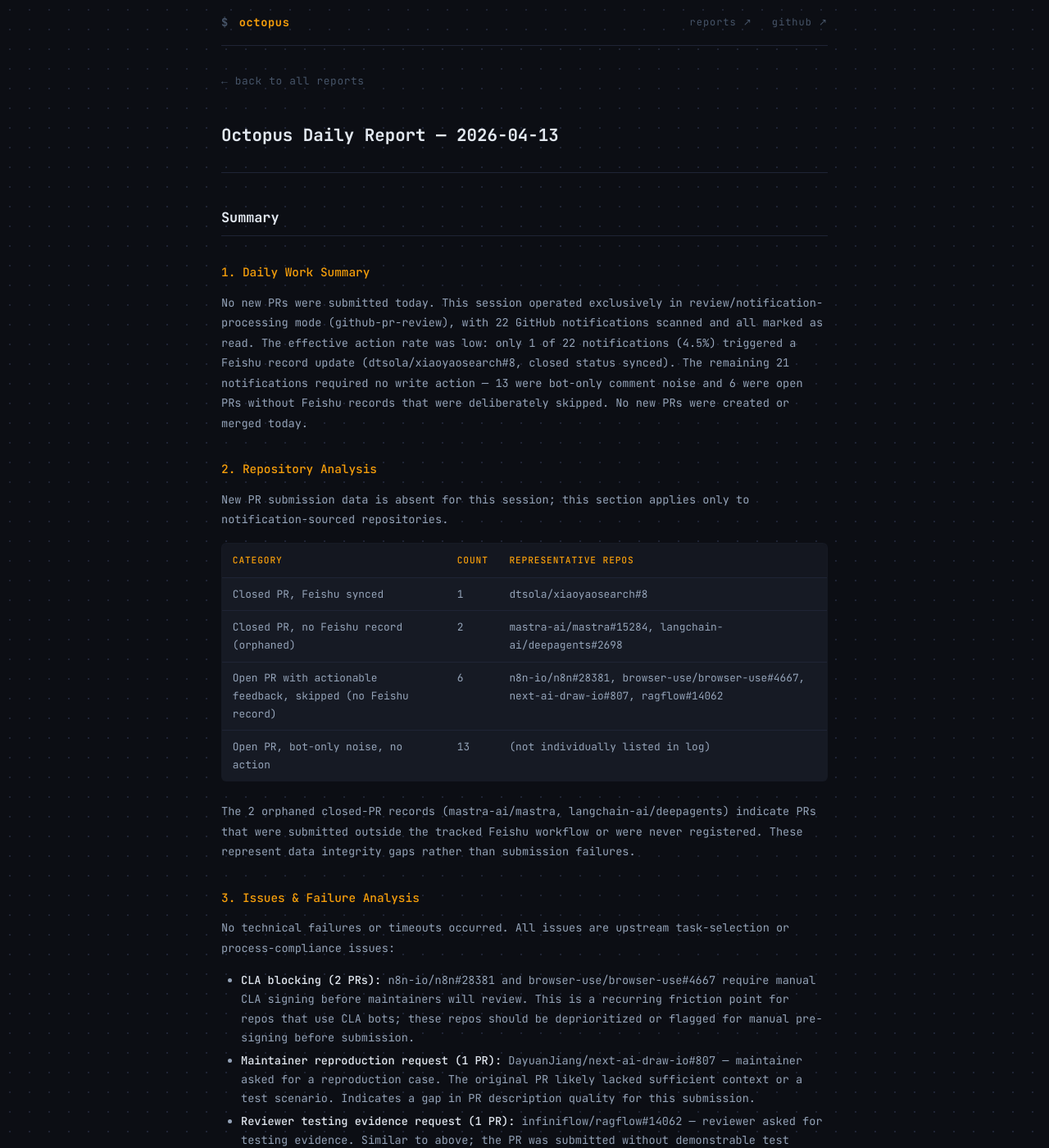
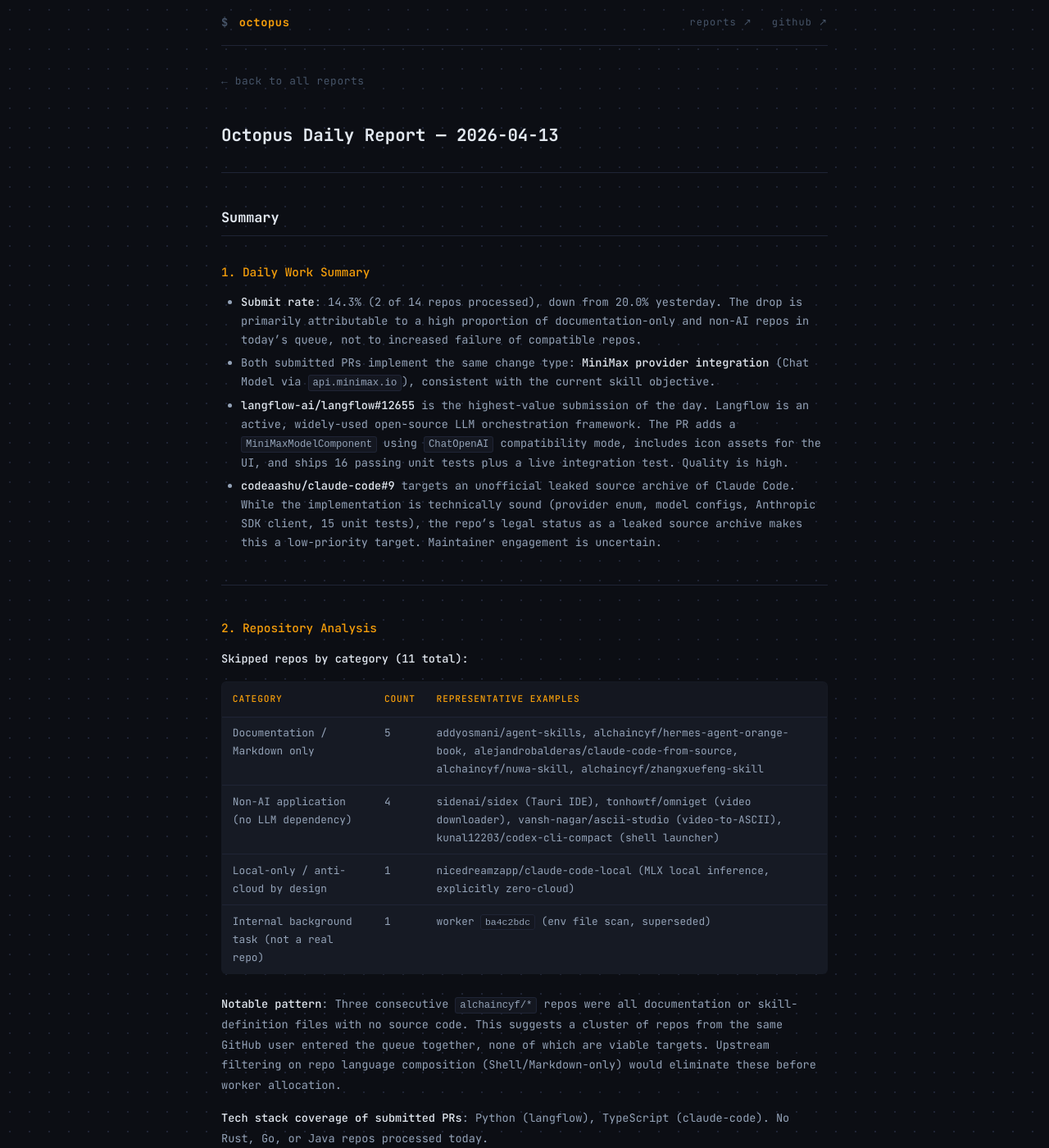
Before and after one commit to octo-patch/daily-reports, a Jekyll site: the page built from 2026-04/2026-04-13.md, in a window 1280 px wide and 1400 px high. Shown: the whole window at 82% size. Built offline with Jekyll 4.4.1, drawn with Linux system fonts in a browser that asks for light colours; some of the changed text lies outside the part shown.

Commit message:
daily report: 2026-04-13

```diff
--- a/2026-04/2026-04-13.md
+++ b/2026-04/2026-04-13.md
@@ -1,53 +1,55 @@
 ---
 layout: report
 title: "Octopus Daily Report — 2026-04-13"
-summary: "No new PRs were submitted today. This session operated exclusively in review/notification-processing mode (github-pr-review), with 22 GitHub notifications scanned and all marked as read. The effective"
+summary: "- **Submit rate**: 14.3% (2 of 14 repos processed), down from 20.0% yesterday. The drop is primarily attributable to a high proportion of documentation-only and non-AI repos in todays queue, not to in"
 ---
 
 ## Summary
 
 ### 1. Daily Work Summary
 
-No new PRs were submitted today. This session operated exclusively in review/notification-processing mode (github-pr-review), with 22 GitHub notifications scanned and all marked as read. The effective action rate was low: only 1 of 22 notifications (4.5%) triggered a Feishu record update (dtsola/xiaoyaosearch#8, closed status synced). The remaining 21 notifications required no write action — 13 were bot-only comment noise and 6 were open PRs without Feishu records that were deliberately skipped. No new PRs were created or merged today.
+- **Submit rate**: 14.3% (2 of 14 repos processed), down from 20.0% yesterday. The drop is primarily attributable to a high proportion of documentation-only and non-AI repos in today's queue, not to increased failure of compatible repos.
+- Both submitted PRs implement the same change type: **MiniMax provider integration** (Chat Model via `api.minimax.io`), consistent with the current skill objective.
+- **langflow-ai/langflow#12655** is the highest-value submission of the day. Langflow is an active, widely-used open-source LLM orchestration framework. The PR adds a `MiniMaxModelComponent` using `ChatOpenAI` compatibility mode, includes icon assets for the UI, and ships 16 passing unit tests plus a live integration test. Quality is high.
+- **codeaashu/claude-code#9** targets an unofficial leaked source archive of Claude Code. While the implementation is technically sound (provider enum, model configs, Anthropic SDK client, 15 unit tests), the repo's legal status as a leaked source archive makes this a low-priority target. Maintainer engagement is uncertain.
+
+---
 
 ### 2. Repository Analysis
 
-New PR submission data is absent for this session; this section applies only to notification-sourced repositories.
+**Skipped repos by category (11 total):**
 
-| Category | Count | Representative Repos |
-|----------|-------|----------------------|
-| Closed PR, Feishu synced | 1 | dtsola/xiaoyaosearch#8 |
-| Closed PR, no Feishu record (orphaned) | 2 | mastra-ai/mastra#15284, langchain-ai/deepagents#2698 |
-| Open PR with actionable feedback, skipped (no Feishu record) | 6 | n8n-io/n8n#28381, browser-use/browser-use#4667, next-ai-draw-io#807, ragflow#14062 |
-| Open PR, bot-only noise, no action | 13 | (not individually listed in log) |
+| Category | Count | Representative Examples |
+|---|---|---|
+| Documentation / Markdown only | 5 | addyosmani/agent-skills, alchaincyf/hermes-agent-orange-book, alejandrobalderas/claude-code-from-source, alchaincyf/nuwa-skill, alchaincyf/zhangxuefeng-skill |
+| Non-AI application (no LLM dependency) | 4 | sidenai/sidex (Tauri IDE), tonhowtf/omniget (video downloader), vansh-nagar/ascii-studio (video-to-ASCII), kunal12203/codex-cli-compact (shell launcher) |
+| Local-only / anti-cloud by design | 1 | nicedreamzapp/claude-code-local (MLX local inference, explicitly zero-cloud) |
+| Internal background task (not a real repo) | 1 | worker `ba4c2bdc` (env file scan, superseded) |
 
-The 2 orphaned closed-PR records (mastra-ai/mastra, langchain-ai/deepagents) indicate PRs that were submitted outside the tracked Feishu workflow or were never registered. These represent data integrity gaps rather than submission failures.
+**Notable pattern**: Three consecutive `alchaincyf/*` repos were all documentation or skill-definition files with no source code. This suggests a cluster of repos from the same GitHub user entered the queue together, none of which are viable targets. Upstream filtering on repo language composition (Shell/Markdown-only) would eliminate these before worker allocation.
+
+**Tech stack coverage of submitted PRs**: Python (langflow), TypeScript (claude-code). No Rust, Go, or Java repos processed today.
+
+---
 
 ### 3. Issues & Failure Analysis
 
-No technical failures or timeouts occurred. All issues are upstream task-selection or process-compliance issues:
+**Timeout (1 worker)**
 
-- **CLA blocking (2 PRs):** n8n-io/n8n#28381 and browser-use/browser-use#4667 require manual CLA signing before maintainers will review. This is a recurring friction point for repos that use CLA bots; these repos should be deprioritized or flagged for manual pre-signing before submission.
-- **Maintainer reproduction request (1 PR):** DayuanJiang/next-ai-draw-io#807 — maintainer asked for a reproduction case. The original PR likely lacked sufficient context or a test scenario. Indicates a gap in PR description quality for this submission.
-- **Reviewer testing evidence request (1 PR):** infiniflow/ragflow#14062 — reviewer asked for testing evidence. Similar to above; the PR was submitted without demonstrable test coverage or before-after evidence.
-- **Bot-only comment noise (13 PRs):** The majority of notifications were triggered by CI bots or auto-responders, not human maintainer activity. No action is needed, but the high bot-noise ratio (59%) suggests the notification filter could be tightened to reduce processing overhead.
+- One worker timed out. The task execution log does not include a specific repo for this timeout, only that `Worker Health: Timeout/Error = 1`. Root cause is insufficient data to determine — could be a large repo clone, slow test suite, or network issue. No pattern can be established from a single occurrence.
+- Recommend: ensure timeout logs capture the repo name at task-start so post-hoc analysis is possible.
 
-No OOM, crash, or timeout events were recorded. Worker health data shows 0 workers active, consistent with a lightweight review-only run.
+**Skipped repo patterns**
+
+- The dominant skip reason is **no qualifying architecture**: repos lack both a multi-LLM provider registry and a pluggable TTS system. This is an upstream task-selection problem, not a bot issue. The bot correctly identified and skipped all 11 repos.
+- The `alchaincyf` cluster (3 repos in sequence, all skill/doc files) indicates the queue source is not filtering by repo language or file-type composition. Adding a pre-screen step (e.g., reject repos where >80% of files are Markdown/PDF/Shell) would reduce wasted worker cycles.
+- `nicedreamzapp/claude-code-local` is a structural incompatibility: the project is philosophically opposed to cloud APIs. This type of repo should be flagged for permanent blacklist rather than re-queued.
+
+---
 
 ### 4. PR Follow-up Tracking
 
-| PR | Status | Maintainer Feedback |
-|----|--------|---------------------|
-| dtsola/xiaoyaosearch#8 | Closed | No feedback; Feishu record updated |
-| mastra-ai/mastra#15284 | Closed | No Feishu record; orphaned |
-| langchain-ai/deepagents#2698 | Closed | No Feishu record; orphaned |
-| n8n-io/n8n#28381 | Open, blocked | CLA signing required |
-| browser-use/browser-use#4667 | Open, blocked | CLA signing required |
-| DayuanJiang/next-ai-draw-io#807 | Open, pending | Maintainer requests issue reproduction |
-| infiniflow/ragflow#14062 | Open, pending | Reviewer requests testing evidence |
-
-**Patterns:**
-- Merge count is 0 per log detail (the "Merged: 1" in the header metric likely reflects a counting difference; the log explicitly records 0 merged PRs).
-- Two repos (n8n, browser-use) are CLA-gated and should be added to a watchlist or blacklist pending manual CLA resolution.
-- Two repos (next-ai-draw-io, ragflow) have maintainers actively engaged but requesting more evidence — these are salvageable if follow-up responses are provided. Actionable: supply reproduction steps for next-ai-draw-io#807 and test output for ragflow#14062 as a manual follow-up.
-- No responsive maintainers have merged PRs this cycle; overall merge activity is stalled. Insufficient data to determine whether this reflects PR quality issues or maintainer inactivity across the broader portfolio.
+- **Review activity today**: 0 notifications, 0 merged, 0 closed, 0 comments. No new maintainer feedback to analyze.
+- Both active PRs (langflow#12655, codeaashu/claude-code#9) were submitted today and are too recent to have received responses. Neither can be assessed for merge likelihood yet.
+- **Historical merge rate**: insufficient data in today's report to compute a cumulative rate.
+- **Recommendation**: langflow-ai/langflow is an actively maintained repo with a contributor process; monitor for CI feedback and code review within 48–72 hours. codeaashu/claude-code should be deprioritized for follow-up given the unclear ownership and legal standing of the repository.
```
